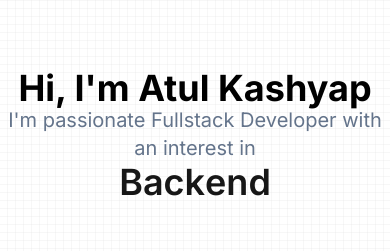
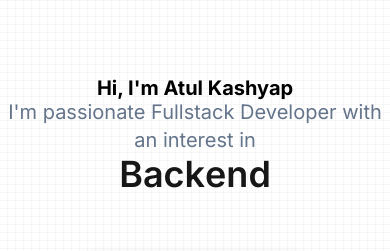
Before and after one commit to atulkashyap404/myportfolio, a Next.js app: page / in a window 390 px wide. Shown: the part 120-371 px from the top of the page. Built offline with nearby package versions, Linux system fonts and the light colour scheme.

Commit message:
fixing in herosection the heading size

```diff
--- a/src/components/HeroSection.tsx
+++ b/src/components/HeroSection.tsx
@@ -12,7 +12,7 @@ function HeroSection() {
         titleComponent={
           <>
 
-            <h1 className="text-4xl md:text-[6rem] font-bold mb-4 leading-none">
+            <h1 className="text-xl sm:text-7xl md:text-[6rem] font-bold mb-4 leading-none">
               Hi, I&apos;m Atul Kashyap<br />
               <p className="text-slate-500 text-xl font-normal">I&apos;m passionate Fullstack Developer with an interest in</p>
               <span className="text-4xl font-semibold text-black dark:text-white">
```
